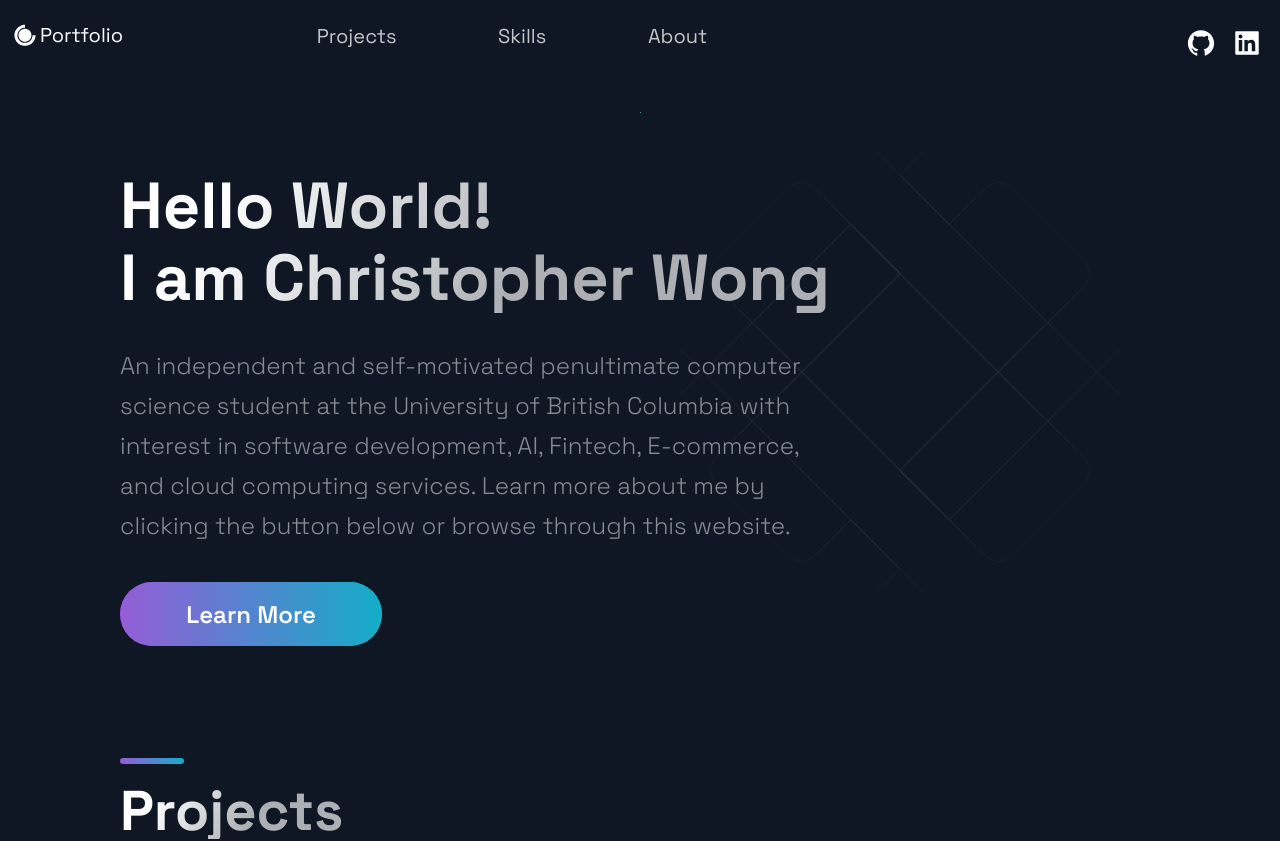
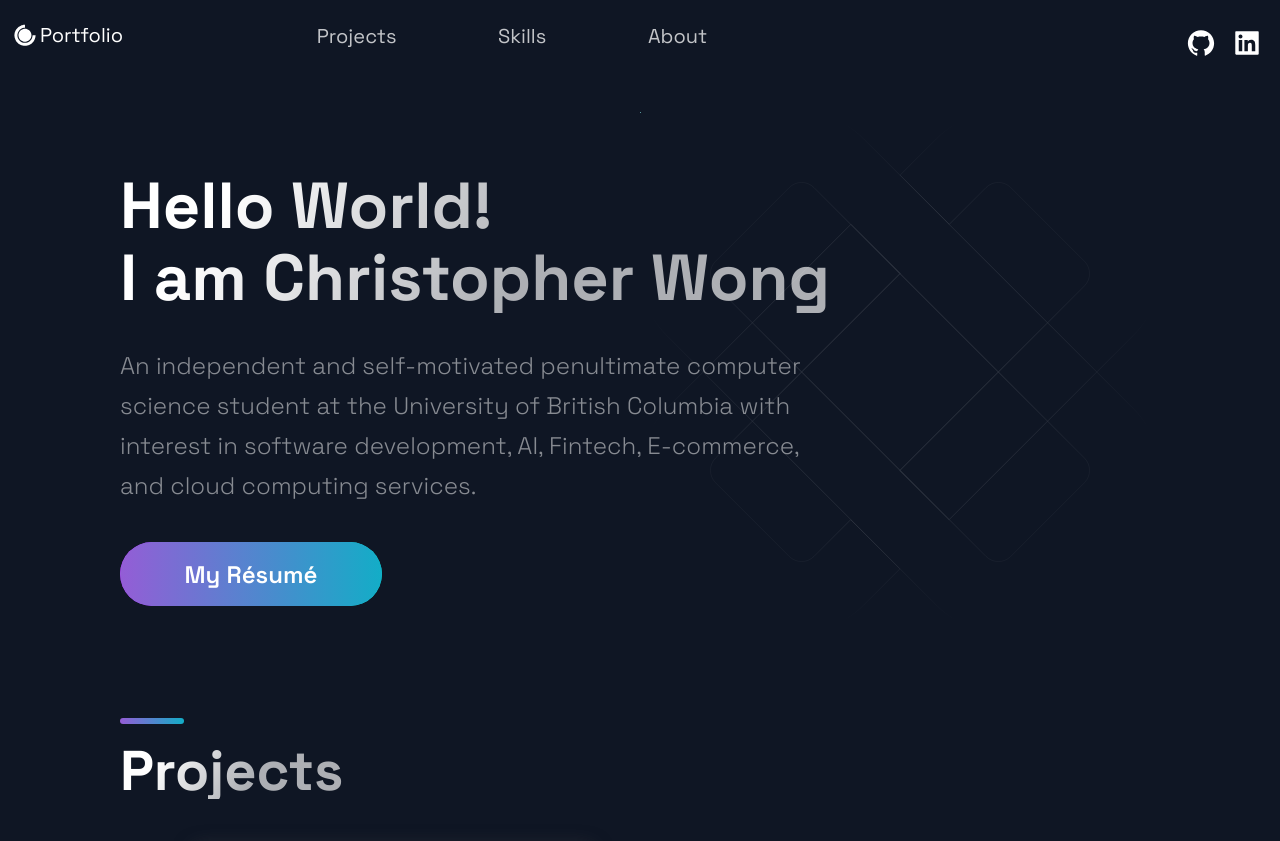
Before and after one commit to chrishadrian/personal-website, a Next.js app: page / in a window 1280 px wide. Shown: the top 841 px of the page. Built offline with nearby package versions, Linux system fonts and the light colour scheme; no server answers; grey boxes are pictures that could not be loaded.

Commit message:
Updated hero section

```diff
--- a/src/components/Hero/Hero.js
+++ b/src/components/Hero/Hero.js
@@ -29,10 +29,9 @@ const Hero = () => (
 				An independent and self-motivated penultimate computer science
 				student at the University of British Columbia with interest in
 				software development, AI, Fintech, E-commerce, and cloud
-				computing services. Learn more about me by clicking the button
-				below or browse through this website.
+				computing services.
 			</SectionText>
-			<Button onClick={handleDownload}>Learn More</Button>
+			<Button onClick={handleDownload}>My Résumé</Button>
 		</LeftSection>
 	</Section>
 );
```
